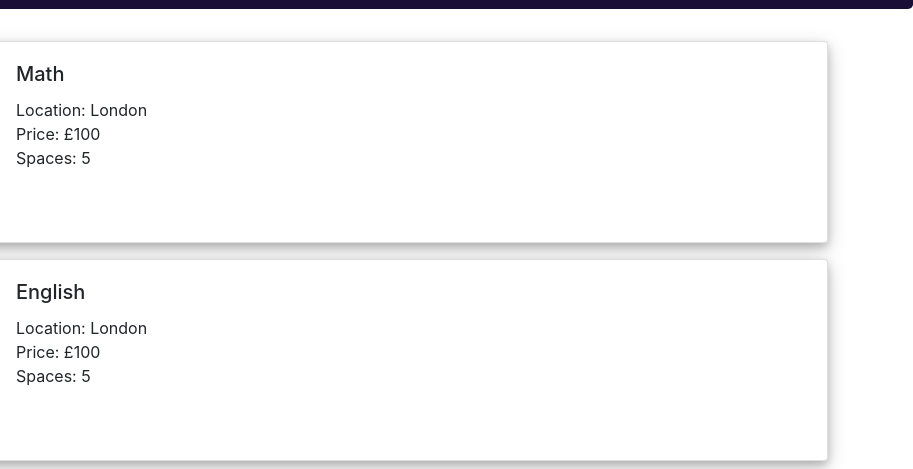
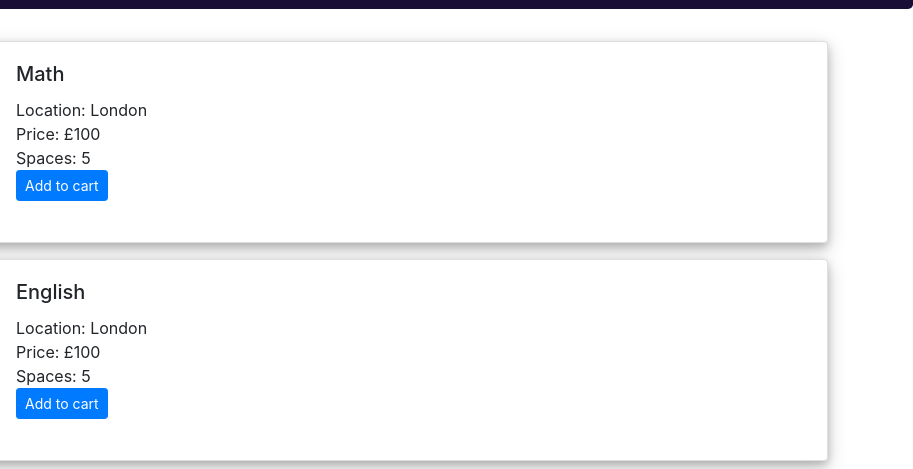
Before and after one commit to sadeelakhtar/sadeelakhtar.github.io, a plain HTML site: page index.html in a window 1280 px wide. Shown: the part 175-644 px from the top of the page, 367-1280 px from the left. Drawn offline with nearby package versions, Linux system fonts and the light colour scheme.

Commit message:
Add to cart functionality

```diff
--- a/index.html
+++ b/index.html
@@ -32,7 +32,7 @@
                                 <li>Location: {{ lesson.Location }}</li>
                                 <li>Price: {{ lesson.Price }}</li>
                                 <li>Spaces: {{ lesson.Spaces }}</li>
-
+                                <button v-on:click="reduceCount(lesson.id)" type="button" class="btn btn-primary btn-sm">Add to cart</button>
                             </ul>
                         </div>
                     </div>
```
